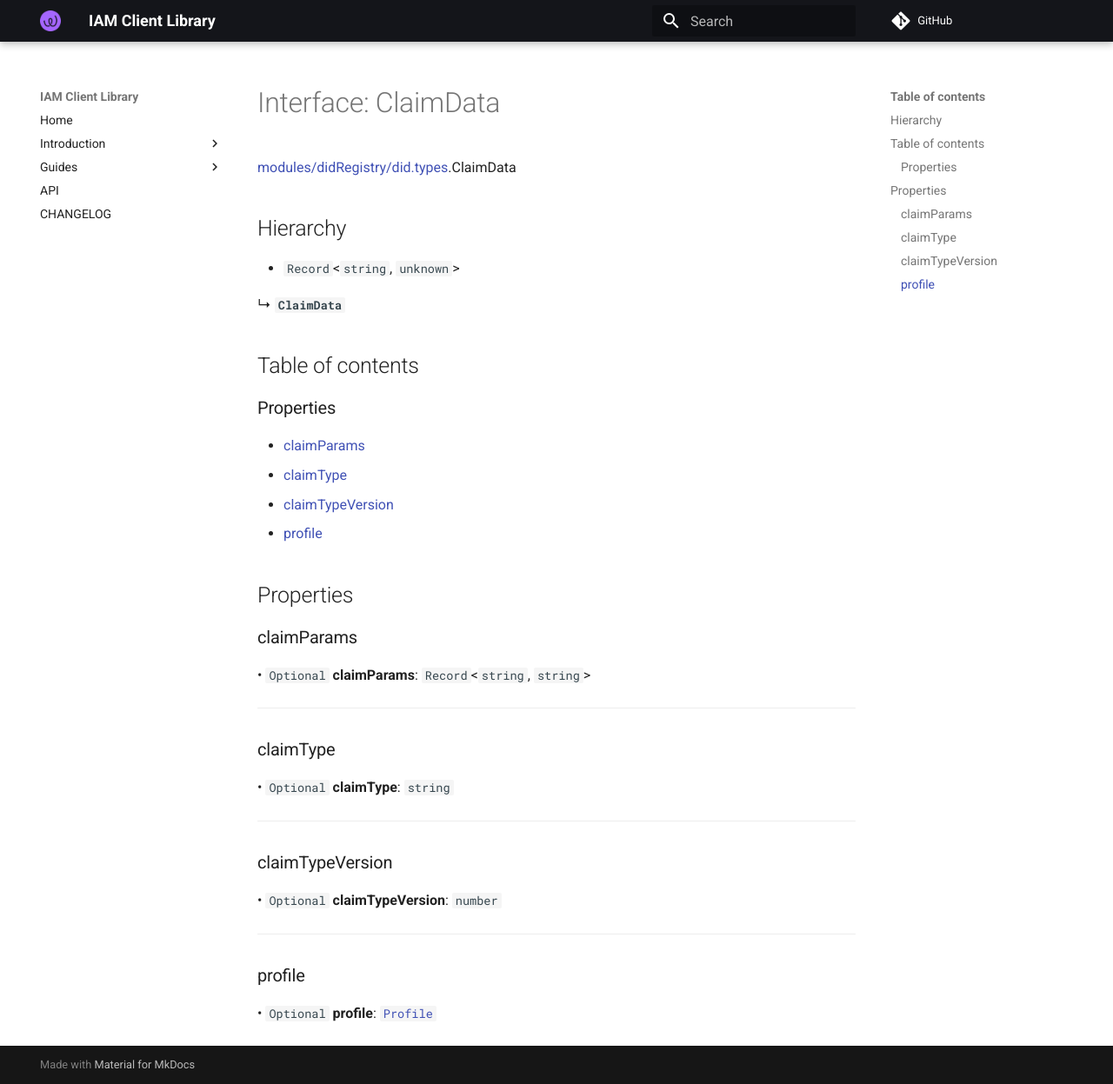
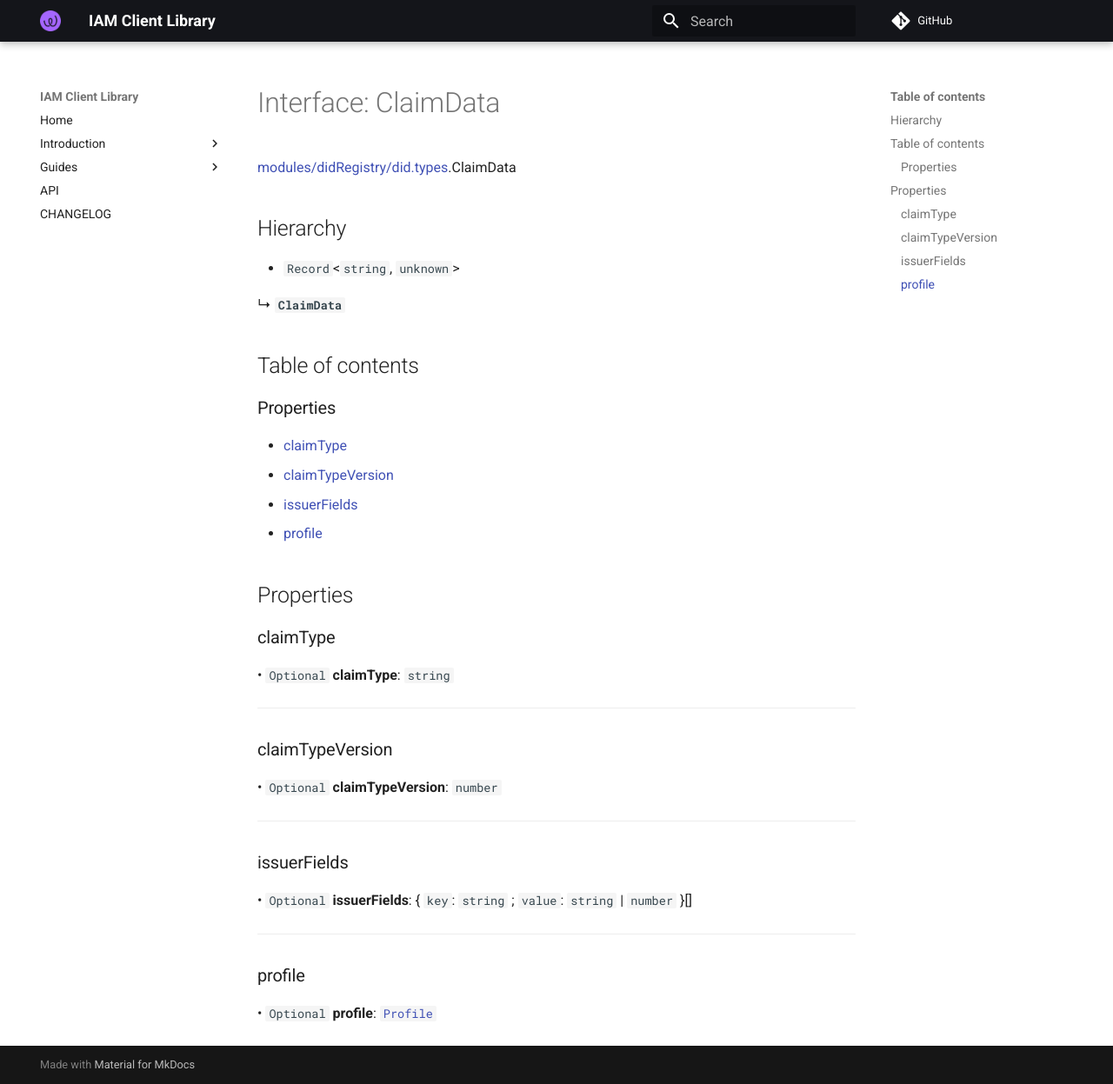
Before and after one commit to energywebfoundation/iam-client-lib, an MkDocs documentation site: the page built from docs/api/interfaces/modules_didRegistry_did_types.ClaimData.md, in a window 1280 px wide and 1247 px high. Shown: the whole window at 87% size. Built offline with MkDocs 1.6.1 and Material for MkDocs 9.7.7, drawn with Linux system fonts in a browser that asks for light colours; comment, search, counter and statistics services are not loaded.

Commit message:
fix(issuerFields): fix to issuerFields on publishPublicClaim

```diff
--- a/docs/api/interfaces/modules_didRegistry_did_types.ClaimData.md
+++ b/docs/api/interfaces/modules_didRegistry_did_types.ClaimData.md
@@ -12,18 +12,12 @@
 
 ### Properties
 
-- [claimParams](modules_didRegistry_did_types.ClaimData.md#claimparams)
 - [claimType](modules_didRegistry_did_types.ClaimData.md#claimtype)
 - [claimTypeVersion](modules_didRegistry_did_types.ClaimData.md#claimtypeversion)
+- [issuerFields](modules_didRegistry_did_types.ClaimData.md#issuerfields)
 - [profile](modules_didRegistry_did_types.ClaimData.md#profile)
 
 ## Properties
-
-### claimParams
-
-• `Optional` **claimParams**: `Record`<`string`, `string`\>
-
-___
 
 ### claimType
 
@@ -37,6 +31,12 @@ ___
 
 ___
 
+### issuerFields
+
+• `Optional` **issuerFields**: { `key`: `string` ; `value`: `string` \| `number`  }[]
+
+___
+
 ### profile
 
 • `Optional` **profile**: [`Profile`](modules_didRegistry_did_types.Profile.md)
```
Also changed, not shown: docs/api/classes/modules_claims_claims_service.ClaimsService.md (+2 -1 lines), 2 other files.
